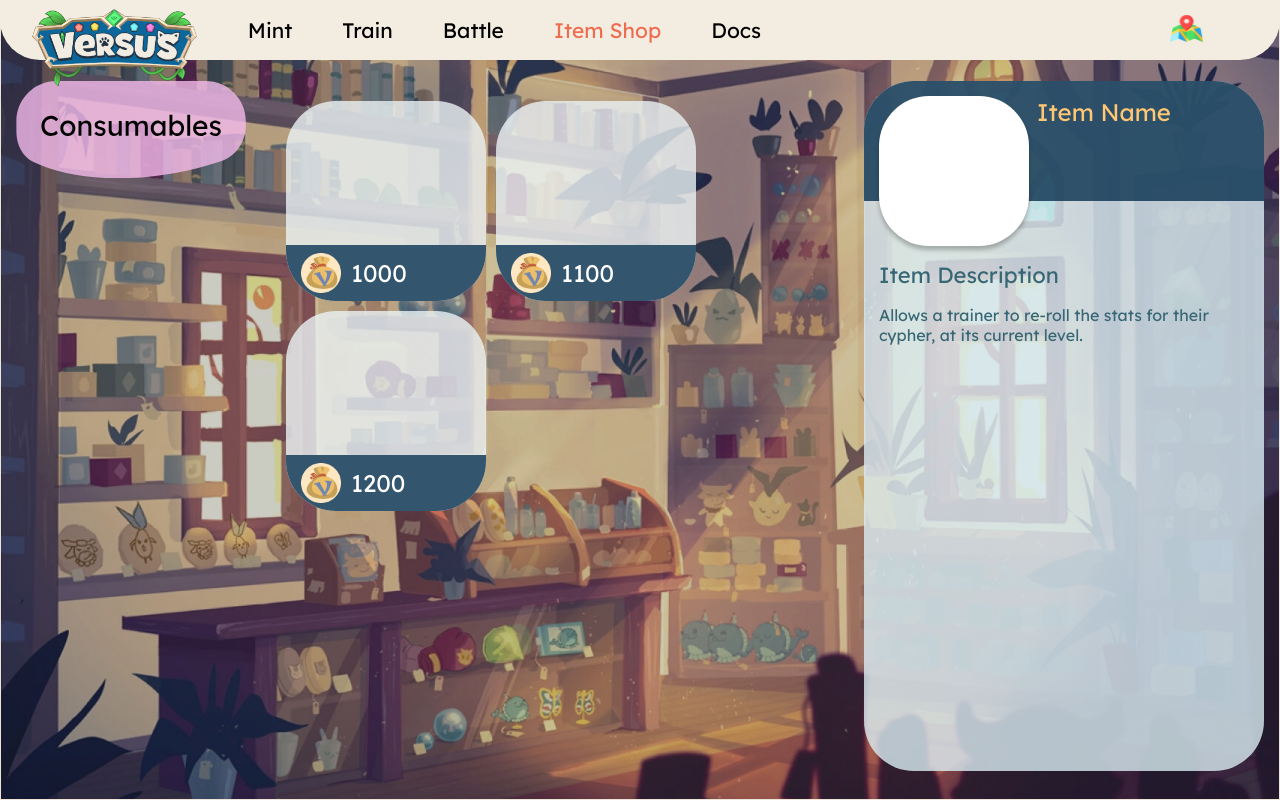
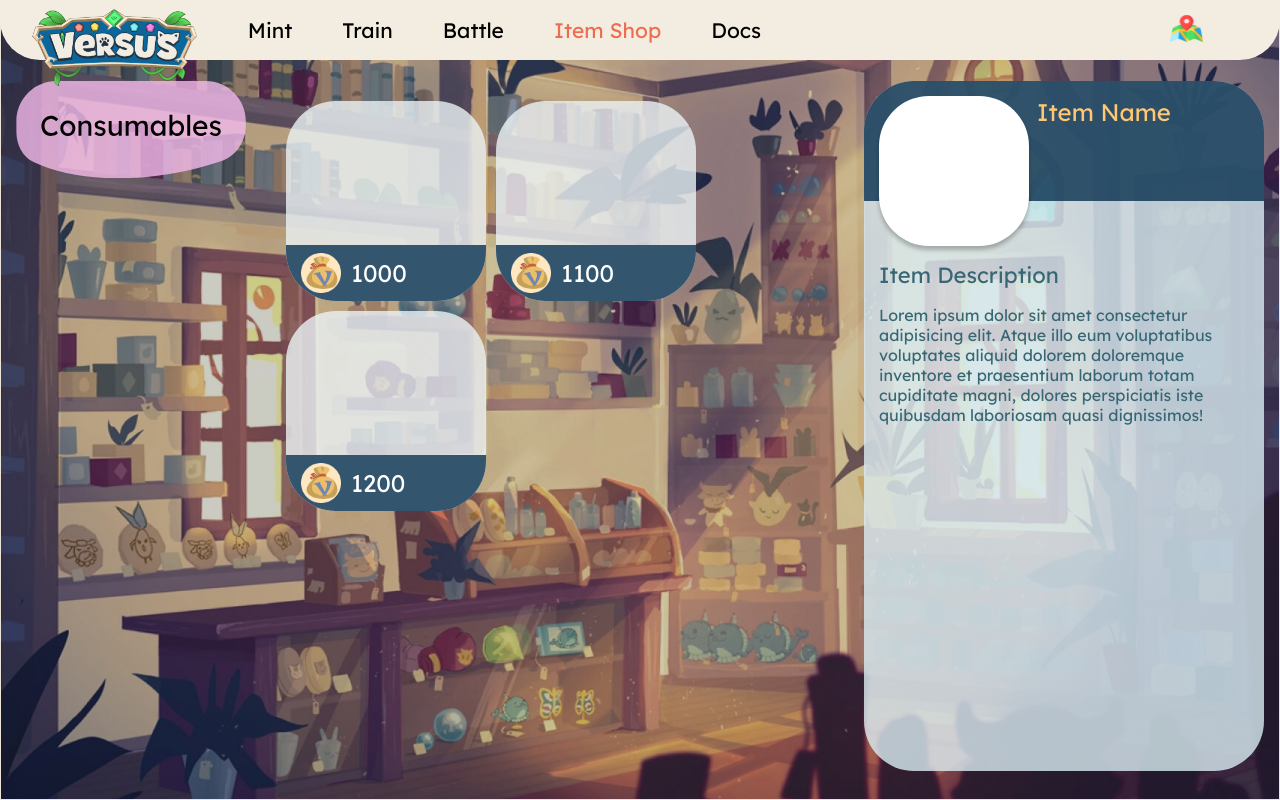
Before and after one commit to geass-zero/Versus_, a React (Create React App) app: page /#/shop in a window 1280 px wide. Built offline with nearby package versions, Linux system fonts and the light colour scheme.

Commit message:
item page changes

```diff
--- a/src/pages/ItemShop/index.jsx
+++ b/src/pages/ItemShop/index.jsx
@@ -44,13 +44,17 @@ const ItemShop = () => {
           data-aos-duration='600'>
           <div className='top_section'>
             <div className='image_box'></div>
-            <div className='title'>Item Name</div>
+            <div className='title' title='Item Name'>
+              Item Name
+            </div>
           </div>
           <div className='description_wrap scroll_bar'>
             <div className='title'>Item Description</div>
             <p>
-              Allows a trainer to re-roll the stats for their cypher, at its
-              current level.
+              Lorem ipsum dolor sit amet consectetur adipisicing elit. Atque
+              illo eum voluptatibus voluptates aliquid dolorem doloremque
+              inventore et praesentium laborum totam cupiditate magni, dolores
+              perspiciatis iste quibusdam laboriosam quasi dignissimos!
             </p>
           </div>
         </div>
@@ -66,7 +70,7 @@ const Card = ({ data, onClick, isSelected, id }) => {
       onClick={() => {
         onClick && onClick(id);
       }}>
-      <div className='value_wrap'>
+      <div className='value_wrap' title={data}>
         <img src={Price} alt='price' />
         <div className='price'>{data}</div>
       </div>
```
